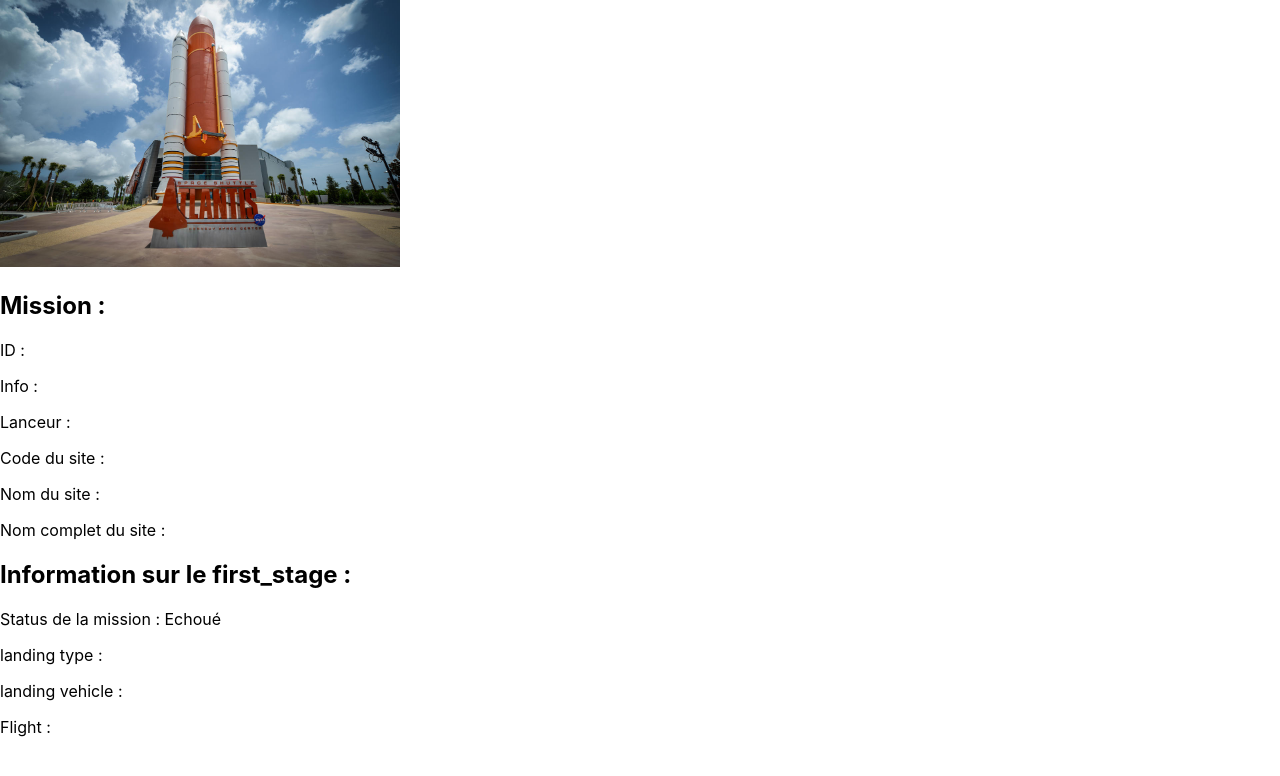
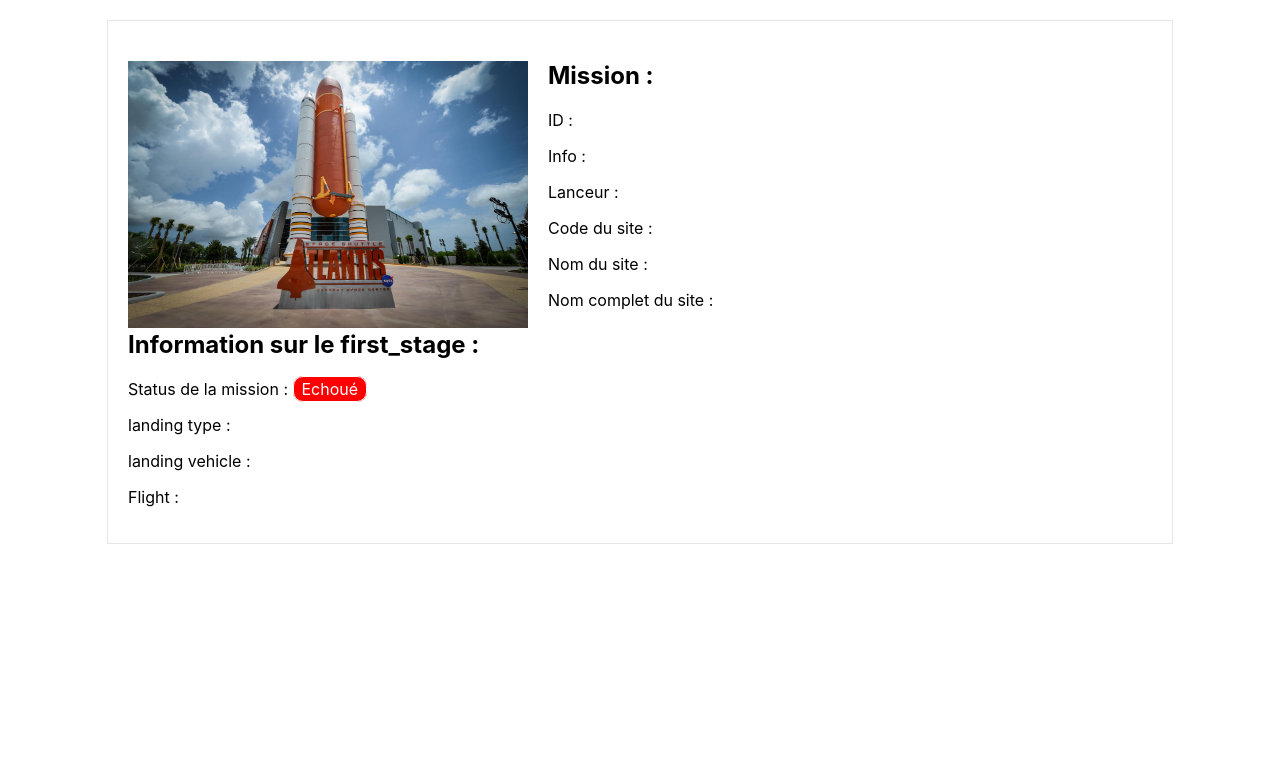
Before and after one commit to klauriondareich/Consuming-Space-Data, a React (Create React App) app: page /launches/1 in a window 1280 px wide. Shown: the top 776 px of the page. Built offline with nearby package versions, Linux system fonts and the light colour scheme; no server answers.

Commit message:
view launch page styled

```diff
--- a/src/App.css
+++ b/src/App.css
@@ -72,12 +72,27 @@
 .bold{
   font-weight: bold;
 }
-/* a.btn-style{
-  background-color: #d49191;
-  padding: 6px;
-  border-radius: 4px;
-  font-size: 15px;
-  border: 0;
+.view-launch-container{
+  border: 1px solid #eae6e6;
+  padding: 20px;
+  margin: 20px auto;
+  width: 80%;
+}
+.view-launch-content img{
+  float: left;
+  margin-right: 20px;
+}
+.success{
+  border: 1px solid;
+  border-radius: 10px;
+  background-color: #31b835;
+  padding: 2px 8px;
   color: #fff;
-  text-decoration: none;
-} */
+}
+.failed{
+  border: 1px solid;
+  border-radius: 10px;
+  background-color: red;
+  padding: 2px 8px;
+  color: #fff;
+}
```
